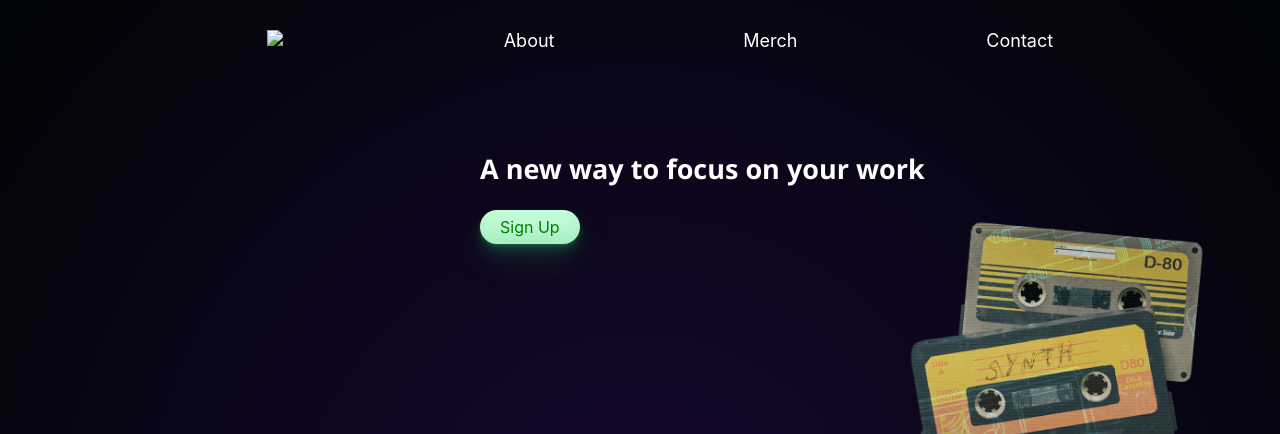
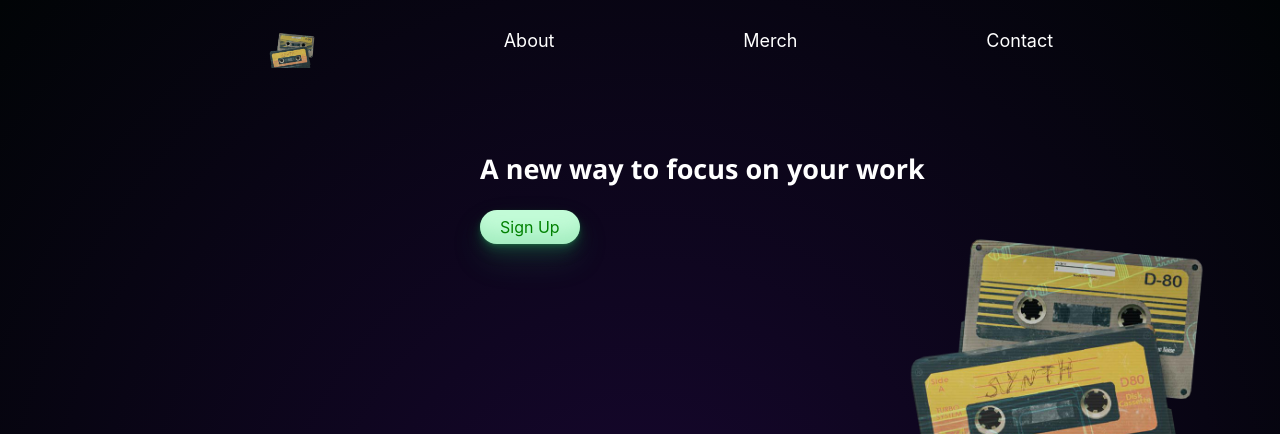
Before and after one commit to davecarrijo/Landing-Page, a plain HTML site: page index.html in a window 1280 px wide. Shown: the top 434 px of the page. Drawn offline with Linux system fonts and the light colour scheme; the site is published under a folder, as on GitHub Pages, so addresses that start at the root find nothing.

Commit message:
Update index.html

```diff
--- a/index.html
+++ b/index.html
@@ -11,7 +11,7 @@
     <header>
       <nav>
         <ul class="navbar">
-          <img src="/data/Cacetes.png" class="logo"></img>
+          <img src="data/Cacetes.png" class="logo"></img>
           <li>About</li>
           <li>
             Merch
```
